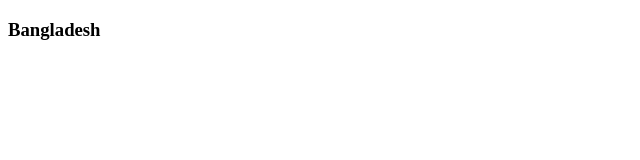
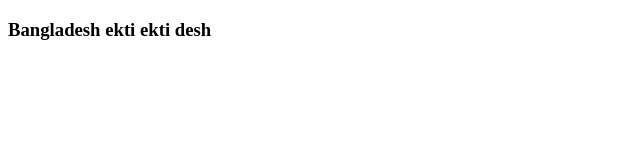
Before and after one commit to Ishtiak007/new-folder2, a plain HTML site: page index.html in a window 1280 px wide. Shown: the whole page, without its empty margins (0-640 px from the left). Drawn offline with Linux system fonts and the light colour scheme.

Commit message:
second commit

```diff
--- a/index.html
+++ b/index.html
@@ -7,6 +7,6 @@
     <title>Document</title>
 </head>
 <body>
-    <h3>Bangladesh</h3>
+    <h3>Bangladesh ekti ekti desh</h3>
 </body>
 </html>
```
